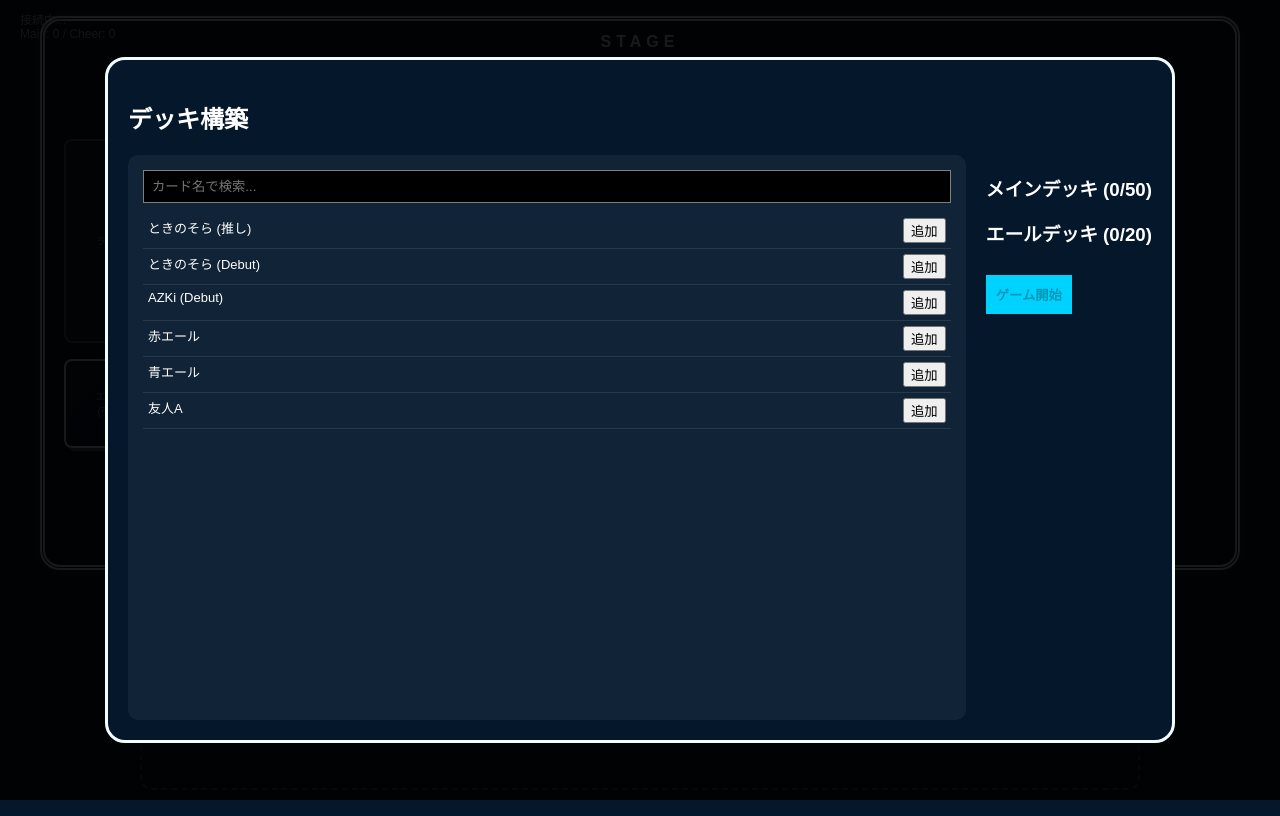
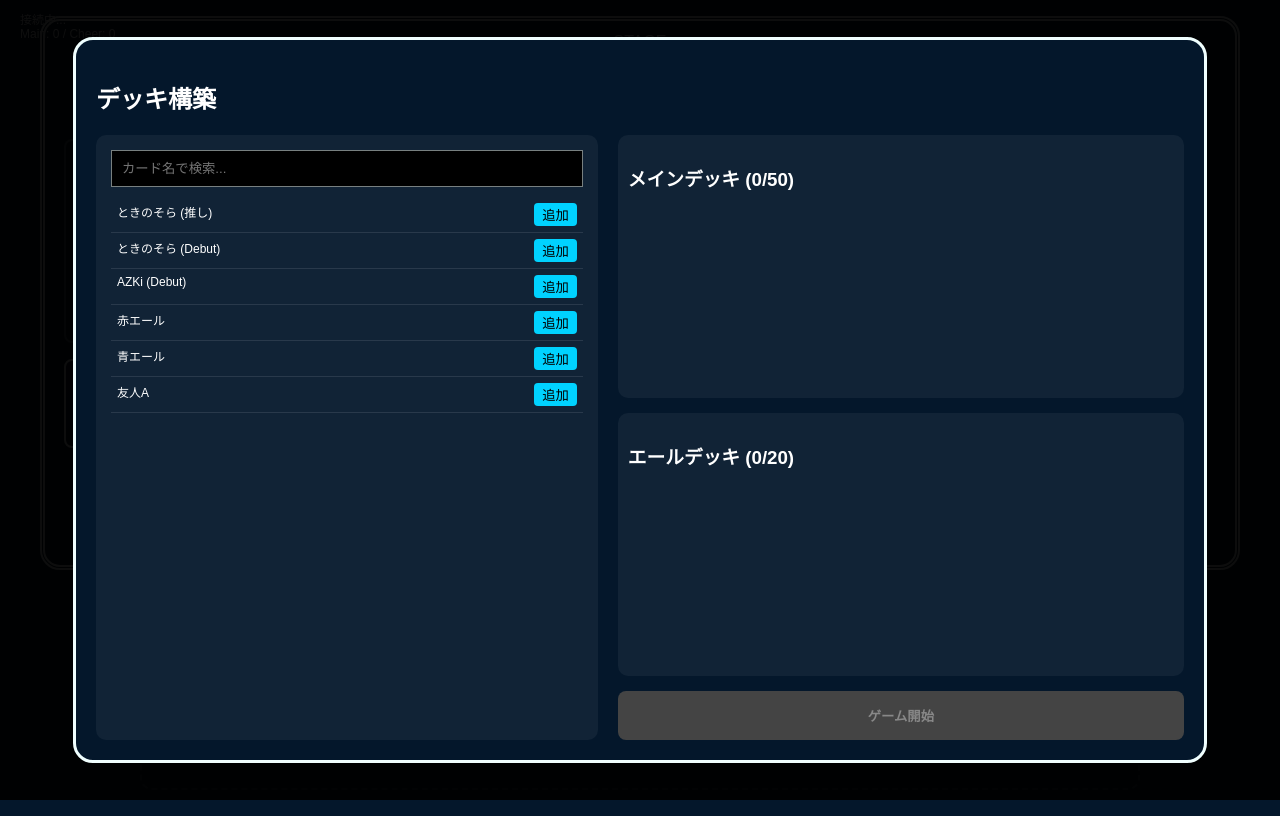
Before and after one commit to noarei0410-commits/test003, a website: page public/index.html in a window 1280 px wide. Drawn offline with nearby package versions, Linux system fonts and the light colour scheme; no server answers.

Commit message:
Update style.css

```diff
--- a/public/style.css
+++ b/public/style.css
@@ -1,4 +1,3 @@
-/* --- ベース設定 --- */
 body {
     margin: 0;
     overflow: hidden;
@@ -13,91 +12,64 @@ body {
     padding-top: 2vh;
 }
 
-#ui-layer { position: absolute; top: 10px; left: 20px; z-index: 10000; font-size: 12px; color: rgba(240, 255, 255, 0.7); }
+#ui-layer { position: absolute; top: 10px; left: 20px; z-index: 10000; font-size: 12px; }
 
-/* --- デッキ構築モーダル --- */
+/* --- モーダル & デッキビルダー --- */
 #setup-modal {
     position: fixed; top: 0; left: 0; width: 100vw; height: 100vh;
-    background: rgba(0, 0, 0, 0.9); z-index: 20000;
+    background: rgba(0, 0, 0, 0.95); z-index: 20000;
     display: flex; justify-content: center; align-items: center;
 }
 .modal-content {
     background: rgba(4, 23, 43, 1); border: 3px solid rgba(240, 255, 255, 1);
-    border-radius: 20px; padding: 20px; width: 80vw; height: 80vh;
+    border-radius: 20px; padding: 20px; width: 85vw; height: 85vh;
     display: flex; flex-direction: column;
 }
 .builder-layout { display: flex; flex: 1; gap: 20px; overflow: hidden; }
-.card-library, .current-deck { flex: 1; display: flex; flex-direction: column; background: rgba(255, 255, 255, 0.05); padding: 15px; border-radius: 10px; overflow: hidden; }
-#libraryList, #deckSummary { flex: 1; overflow-y: auto; margin-top: 10px; }
-.library-item, .deck-item { display: flex; justify-content: space-between; padding: 5px; border-bottom: 1px solid rgba(255,255,255,0.1); font-size: 13px; }
-#searchInput { padding: 8px; background: #000; color: #fff; border: 1px solid rgba(240, 255, 255, 0.5); }
-#startGameBtn { padding: 10px; background: #00d2ff; border: none; font-weight: bold; cursor: pointer; margin-top: 10px; }
 
-/* --- フィールド（レスポンシブ対応） --- */
+.card-library { flex: 1; display: flex; flex-direction: column; background: rgba(255, 255, 255, 0.05); padding: 15px; border-radius: 10px; }
+.deck-lists-container { flex: 1.2; display: flex; flex-direction: column; gap: 15px; }
+
+.deck-section { flex: 1; display: flex; flex-direction: column; background: rgba(255, 255, 255, 0.05); padding: 10px; border-radius: 10px; overflow: hidden; }
+.scroll-list { flex: 1; overflow-y: auto; margin-top: 5px; }
+
+.library-item, .deck-item { display: flex; justify-content: space-between; padding: 6px; border-bottom: 1px solid rgba(255,255,255,0.1); font-size: 12px; }
+.btn-add { background: #00d2ff; border: none; border-radius: 4px; cursor: pointer; padding: 2px 8px; }
+.btn-remove { background: #ff4d4d; border: none; border-radius: 4px; color: white; cursor: pointer; padding: 2px 8px; }
+
+#searchInput { padding: 10px; background: #000; color: #fff; border: 1px solid rgba(240, 255, 255, 0.5); margin-bottom: 10px; }
+#startGameBtn { padding: 15px; background: rgba(240, 255, 255, 1); border: none; font-weight: bold; cursor: pointer; border-radius: 8px; }
+#startGameBtn:disabled { background: #444; color: #888; }
+
+/* --- ステージ外枠 (レスポンシブ) --- */
 #field-container {
     border: 5px double rgba(240, 255, 255, 1);
-    padding: 1.5vh 1.5vw;
-    border-radius: 20px;
+    padding: 1.5vh 1.5vw; border-radius: 20px;
     background-color: rgba(255, 255, 255, 0.02);
+    width: 90vw; height: 65vh; max-width: 1200px;
     box-shadow: 0 0 20px rgba(240, 255, 255, 0.1);
-    width: 90vw;   /* 画面幅の90% */
-    height: 65vh;  /* 画面高さの65% */
-    max-width: 1200px;
 }
-
-#field {
-    display: grid;
-    grid-template-columns: 15% 1fr 15%; /* 3カラム構成 */
-    gap: 1.5vw;
-    height: 100%;
-    position: relative;
-}
+#field { display: grid; grid-template-columns: 15% 1fr 15%; gap: 1.5vw; height: 100%; position: relative; }
 
 .column { display: flex; flex-direction: column; gap: 2vh; justify-content: center; }
 .center-column { align-items: center; justify-content: space-between; }
 
-/* ゾーンのサイズを画面比率に合わせる */
 .zone {
-    border: 2px solid rgba(240, 255, 255, 0.3);
-    background: rgba(255, 255, 255, 0.03);
-    border-radius: 8px;
-    width: 7vw;
-    height: 10vh;
-    min-width: 60px; min-height: 85px;
-    max-width: 100px; max-height: 140px;
-    display: flex; justify-content: center; align-items: center;
-    font-size: 10px; text-align: center; color: rgba(240, 255, 255, 0.6);
+    border: 2px solid rgba(240, 255, 255, 0.3); background: rgba(255, 255, 255, 0.03);
+    border-radius: 8px; width: 7vw; height: 10vh;
+    min-width: 60px; min-height: 85px; max-width: 100px; max-height: 140px;
+    display: flex; justify-content: center; align-items: center; font-size: 10px; text-align: center;
 }
+.vertical-zone { height: 25vh; max-height: 280px; }
+.wide-zone { width: 45vw; height: 14vh; max-width: 600px; }
+.deck-zone { cursor: pointer; border: 2px solid rgba(240, 255, 255, 1); background: linear-gradient(135deg, #16213e, #04172b); }
 
-.vertical-zone { height: 25vh; max-height: 300px; }
-.wide-zone { width: 45vw; height: 14vh; max-width: 600px; }
-.deck-zone { cursor: pointer; border: 2px solid rgba(240, 255, 255, 1); background: linear-gradient(135deg, #16213e, #04172b); box-shadow: 3px 3px 0 rgba(240, 255, 255, 0.3); }
+/* --- 手札 --- */
+#hand-container { position: fixed; bottom: 10px; width: 90vw; max-width: 1000px; z-index: 5000; }
+#hand { height: 105px; border: 2px dashed rgba(240, 255, 255, 0.2); border-radius: 12px; display: flex; gap: 8px; padding: 8px; background: rgba(4, 23, 43, 0.9); justify-content: center; overflow-x: auto; }
 
-/* --- 手札（画面下部固定） --- */
-#hand-container {
-    position: fixed; bottom: 10px;
-    width: 90vw; max-width: 1000px;
-    z-index: 5000;
-}
-#hand-label { font-size: 10px; color: rgba(240, 255, 255, 0.5); text-align: center; margin-bottom: 4px; letter-spacing: 2px; }
-#hand {
-    height: 105px; border: 2px dashed rgba(240, 255, 255, 0.2);
-    border-radius: 12px; display: flex; gap: 8px; padding: 8px;
-    background: rgba(4, 23, 43, 0.9); justify-content: center;
-    overflow-x: auto;
-}
-
-/* --- カード --- */
-.card {
-    width: 65px; height: 92px; background: #fff; color: #000;
-    font-size: 10px; display: flex; align-items: center; justify-content: center;
-    text-align: center; border-radius: 5px; box-shadow: 2px 2px 6px rgba(0,0,0,0.5);
-    position: relative; flex-shrink: 0; z-index: 1000;
-}
+.card { width: 65px; height: 92px; background: #fff; color: #000; font-size: 10px; display: flex; align-items: center; justify-content: center; text-align: center; border-radius: 5px; box-shadow: 2px 2px 6px rgba(0,0,0,0.5); position: relative; flex-shrink: 0; }
 #field .card { position: absolute; }
 .type-ayle { border: 3px solid #ff00ff !important; }
 .type-holomen { border: 3px solid #00d2ff !important; }
 .face-down { background: #16213e !important; color: transparent !important; border: 2px solid rgba(240, 255, 255, 1) !important; }
-
-.stage-label { color: rgba(240, 255, 255, 1); font-weight: bold; font-size: 1rem; letter-spacing: 5px; }
-.stage-row { display: flex; gap: 3vw; }
```
